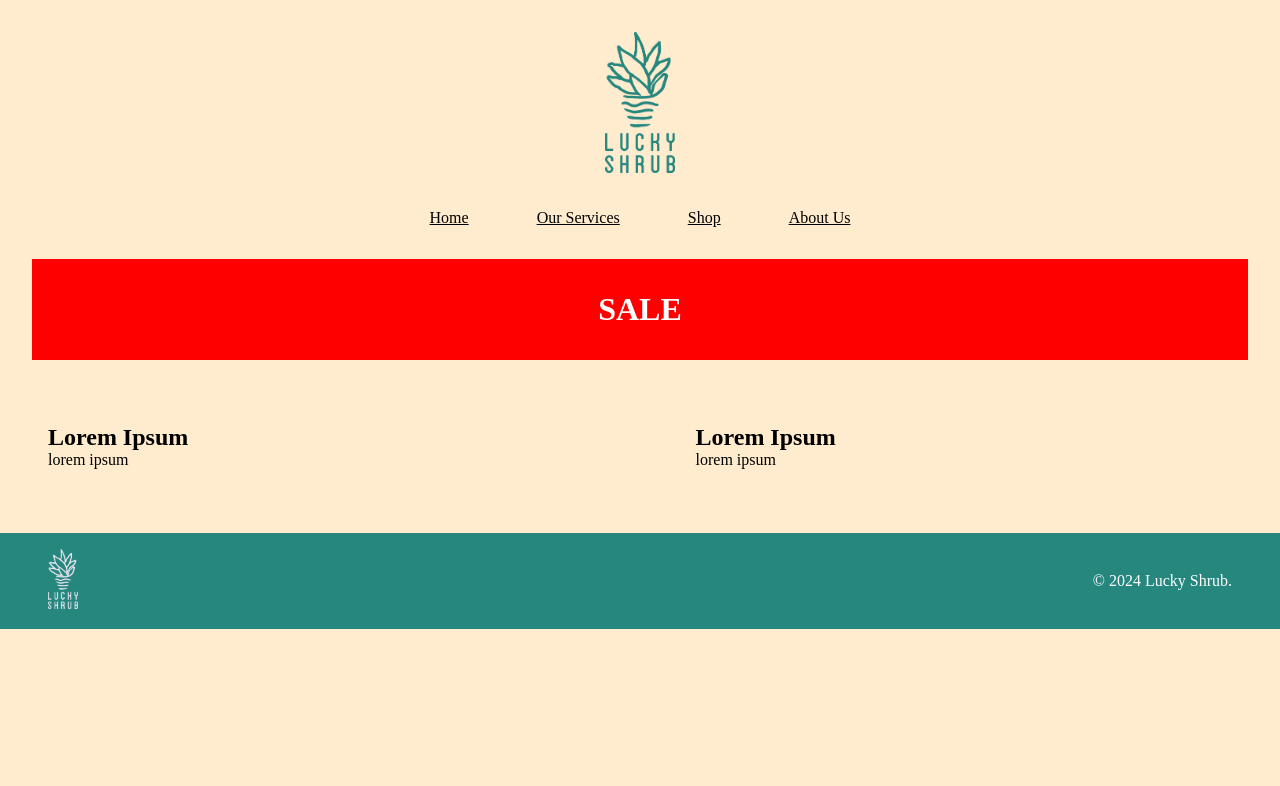
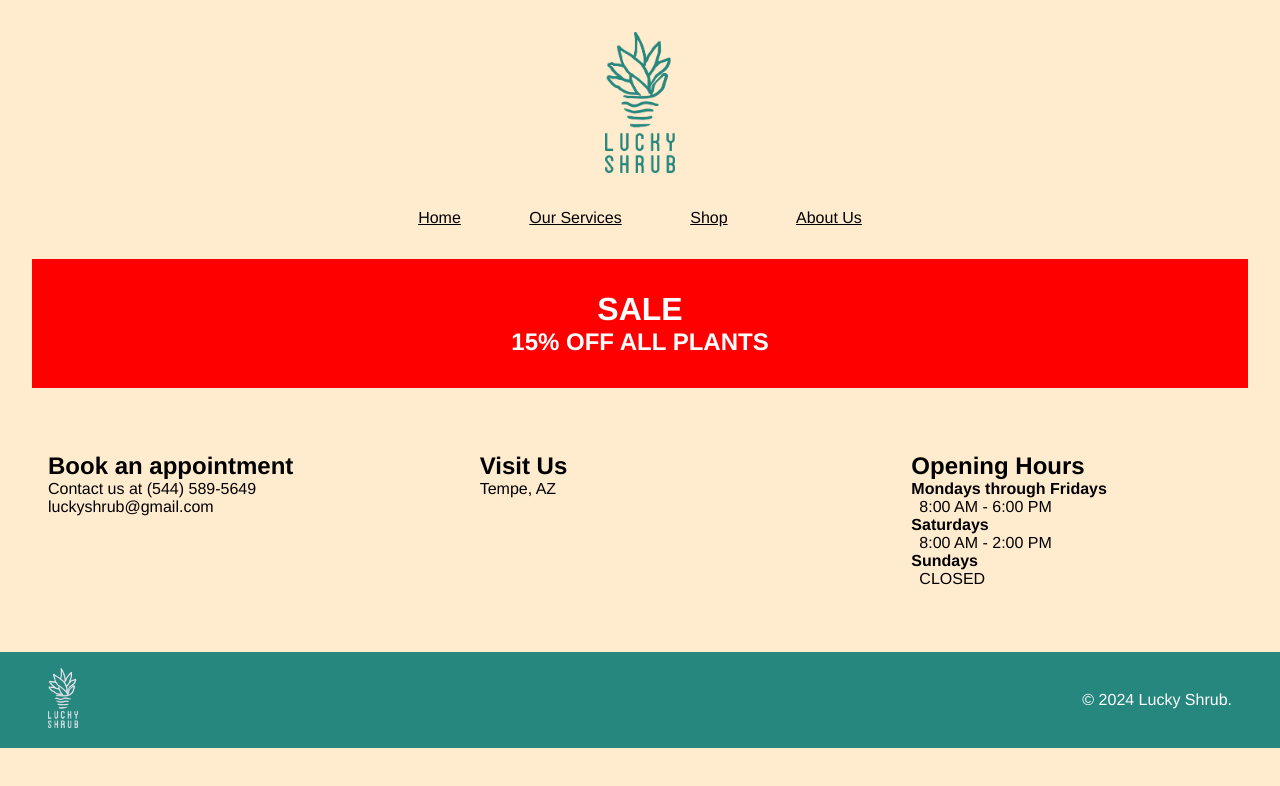
Before and after one commit to moddedgba/html-css-portfolio-project, a plain HTML site: page index.html in a window 1280 px wide. Drawn offline with Linux system fonts and the light colour scheme.

Commit message:
Added body content

```diff
--- a/index.html
+++ b/index.html
@@ -25,16 +25,27 @@
         <main>
             <div class="banner">
                 <h1>SALE</h1>
+                <h2>15% OFF ALL PLANTS</h2>
             </div>
             <div class="grid-container">
-                <article>
-                    <h1>Lorem Ipsum</h1>
-                    <p>lorem ipsum</p>
-                </article>
-                <article>
-                    <h1>Lorem Ipsum</h1>
-                    <p>lorem ipsum</p>
-                </article>
+                <section>
+                    <h2>Book an appointment</h2>
+                    <p>Contact us at (544) 589-5649</p>
+                    <p>luckyshrub@gmail.com</p>
+                </section>
+                <section>
+                    <h2>Visit Us</h2>
+                    <p>Tempe, AZ</p>
+                </section>
+                <section>
+                    <h2>Opening Hours</h2>
+                    <p><strong>Mondays through Fridays</strong></p>
+                    <p id="hours">8:00 AM - 6:00 PM</p>
+                    <p><strong>Saturdays</strong></p>
+                    <p id="hours">8:00 AM - 2:00 PM</p>
+                    <p><strong>Sundays</strong></p>
+                    <p id="hours">CLOSED</p>
+                </section>
             </div>
         </main>
         <footer class="grid-container">
--- a/styles.css
+++ b/styles.css
@@ -45,6 +45,7 @@
 
 body {
     background-color: blanchedalmond;
+    font-family: Helvetica, sans-serif;
 }
 
 .grid-container {
@@ -72,7 +73,7 @@ nav {
     margin: 2em 2em 2em 2em;
 }
 
-article {
+section {
     padding: 0 1em;
     margin: 2em 2em 2em 2em;
 }
@@ -111,3 +112,7 @@ a:hover {
     color: white;
     transition: 0.4s;
 }
+
+#hours {
+    padding-left: 0.5em;
+}
```
